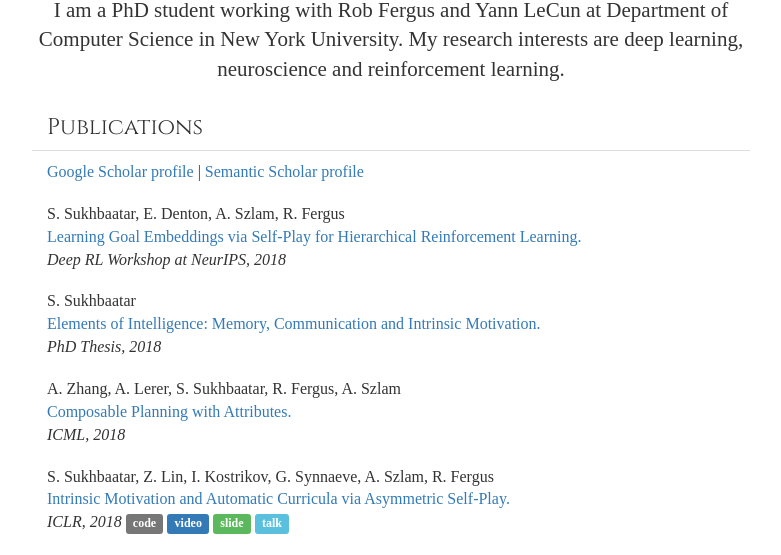
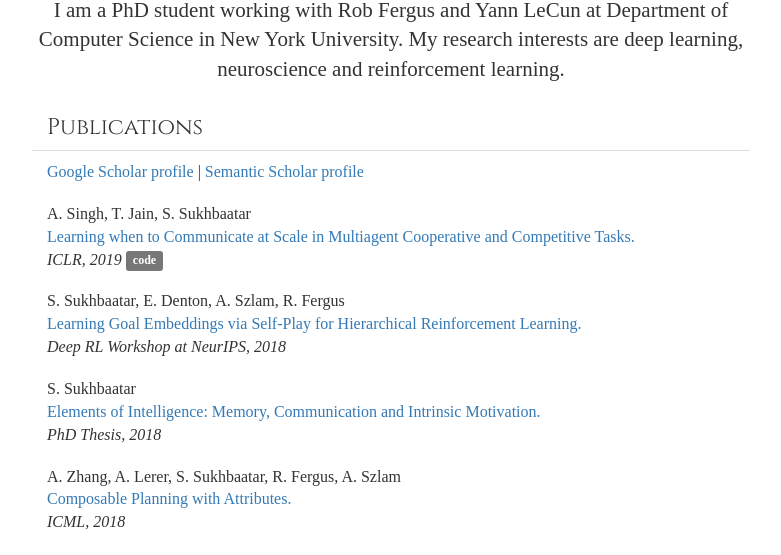
Before and after one commit to tesatory/tesatory.github.io, a plain HTML site: page index.html in a window 1280 px wide. Shown: the part 237-792 px from the top of the page, without its empty margins (249-1030 px from the left). Drawn offline with nearby package versions, Linux system fonts and the light colour scheme; a web font is replaced by a local one.

Commit message:
comm paper

```diff
--- a/index.html
+++ b/index.html
@@ -72,6 +72,12 @@
 				<li class="list-group-item">
 				  <a href="https://scholar.google.com/citations?user=ri1sE34AAAAJ&hl=en" target="_blank">Google Scholar profile</a> |
 				  <a href="https://www.semanticscholar.org/author/Sainbayar-Sukhbaatar/2265067" target="_blank">Semantic Scholar profile</a>
+				</li>
+				<li class="list-group-item">
+					A. Singh, T. Jain, S. Sukhbaatar<br/>
+					<span class="text-primary"><a href="https://arxiv.org/abs/1812.09755" target="_blank">Learning when to Communicate at Scale in Multiagent Cooperative and Competitive Tasks.</a></span><br/>
+					<em>ICLR, 2019</em>
+					<a class="label label-default" href="https://github.com/IC3Net/IC3Net" target="_blank">code</a>
 				</li>
 				<li class="list-group-item">
 					S. Sukhbaatar, E. Denton, A. Szlam,  R. Fergus<br/>
```
